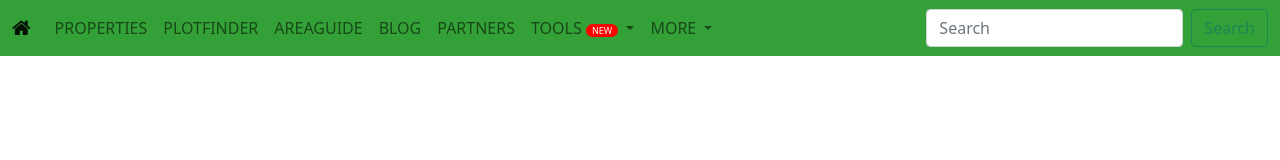
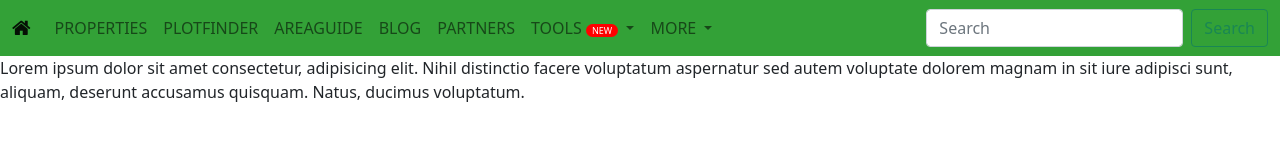
Before and after one commit to zeeshankhurshed/zameen-clone, a plain HTML site: page index.html in a window 1280 px wide. Drawn offline with nearby package versions, Linux system fonts and the light colour scheme.

Commit message:
added a paragraph

```diff
--- a/index.html
+++ b/index.html
@@ -74,7 +74,7 @@
     </header>
 
     <main>
-
+<p>Lorem ipsum dolor sit amet consectetur, adipisicing elit. Nihil distinctio facere voluptatum aspernatur sed autem voluptate dolorem magnam in sit iure adipisci sunt, aliquam, deserunt accusamus quisquam. Natus, ducimus voluptatum.</p>
     </main>
 
     <footer>
```
